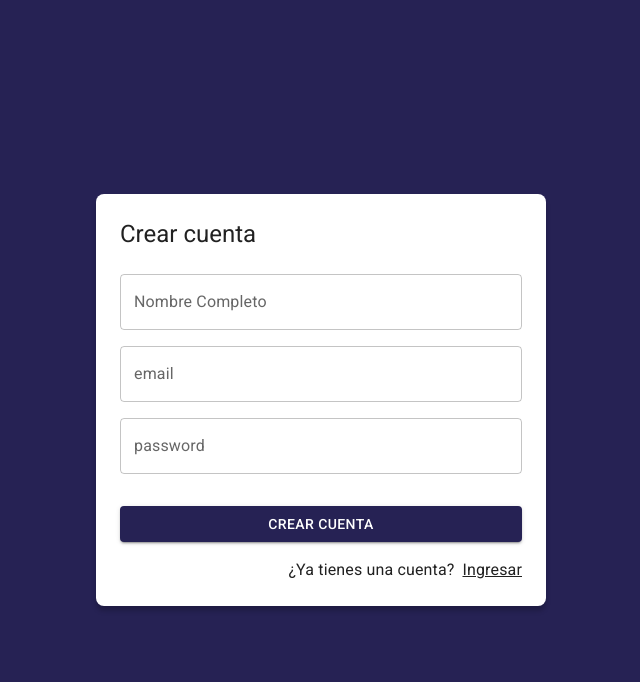
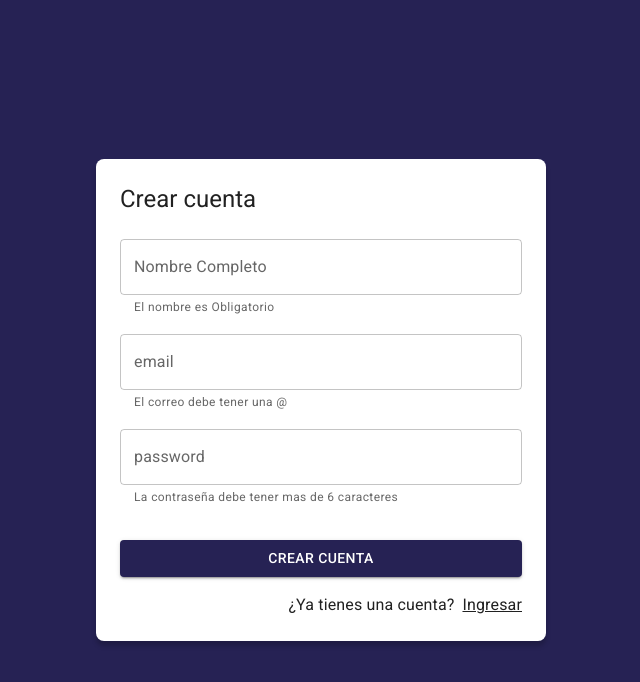
Before and after one commit to RSuarezLastra/JournalApp, a React (Vite) app: page /auth/register in a window 1280 px wide. Shown: the top 682 px of the page, without its empty margins (319-959 px from the left). Built offline with nearby package versions, Linux system fonts and the light colour scheme.

Commit message:
register form validation

```diff
--- a/src/auth/pages/LoginPage.jsx
+++ b/src/auth/pages/LoginPage.jsx
@@ -1,4 +1,5 @@
-import { useDispatch } from "react-redux";
+import { useMemo } from "react";
+import { useDispatch, useSelector } from "react-redux";
 import { Link as RouterLink } from "react-router-dom";
 import { Google } from "@mui/icons-material"
 import { Button, Grid, Link, TextField, Typography } from "@mui/material"
@@ -8,12 +9,15 @@
 
 
 export const LoginPage = () => {
+    const { status } = useSelector(state => state.auth);
 
     const dispatch = useDispatch();
     const { onInputChange, email, password, formState } = useForm({
         email: '',
         password: ''
     });
+
+    const isAuthenticated = useMemo(() => status === 'checking', [status])
 
     const onSubmit = (e) => {
         e.preventDefault();
@@ -59,7 +63,8 @@
                         <Button
                             type="submit"
                             variant="contained"
-                            fullWidth>
+                            fullWidth
+                            disabled={isAuthenticated}>
                             Iniciar sesion
                         </Button>
                     </Grid>
@@ -68,7 +73,8 @@
                         <Button
                             onClick={onGoogleSignIn}
                             variant="contained"
-                            fullWidth>
+                            fullWidth
+                            disabled={isAuthenticated}>
                             <Google />
                             <Typography sx={{ ml: 1 }}>Google</Typography>
                         </Button>
--- a/src/auth/pages/RegisterPage.jsx
+++ b/src/auth/pages/RegisterPage.jsx
@@ -1,19 +1,50 @@
 import { Link as RouterLink } from "react-router-dom"
-import { Google } from "@mui/icons-material"
 import { Button, Grid, Link, TextField, Typography } from "@mui/material"
 import { AuthLayout } from "../layout/AuthLayout"
+import { useForm } from "../../hooks";
+import { useState } from "react";
+
+const formData = {
+    email: '',
+    password: '',
+    displayName: ''
+}
+
+const formValidations = {
+    email: [(value) => value.includes('@'), 'El correo debe tener una @'],
+    password: [(value) => value.length >= 6, 'La contraseña debe tener mas de 6 caracteres'],
+    displayName: [(value) => value.length >= 1, 'El nombre es Obligatorio'],
+}
 
 export const RegisterPage = () => {
+
+    const [isFormSubmitted, setIsFormSubmitted] = useState(false)
+    const { onInputChange, email, password, displayName, formState,
+        emailValid, displayNameValid, passwordValid, isFormValid} = useForm(formData, formValidations);
+
+
+    const onSubmit = (e) => {
+        e.preventDefault();
+
+        setIsFormSubmitted(true);
+        if(!isFormValid) return;
+    }
+
     return (
 
         <AuthLayout title='Crear cuenta'>
-            <form>
+            <form onSubmit={onSubmit}>
                 <Grid container>
                     <Grid item xs={12} sx={{ mt: 2 }} >
                         <TextField
                             label="Nombre Completo"
-                            type="email"
+                            type="displayName"
+                            name="displayName"
+                            value={displayName}
+                            onChange={onInputChange}
                             placeholder="Nombre Completo"
+                            error={!!displayNameValid && isFormSubmitted}
+                            helperText={displayNameValid }
                             fullWidth
                         />
                     </Grid>
@@ -21,7 +52,12 @@
                         <TextField
                             label="email"
                             type="email"
+                            name="email"
+                            value={email}
+                            onChange={onInputChange}
                             placeholder="raul.s@gmail.com"
+                            error={!!emailValid && isFormSubmitted}
+                            helperText={emailValid}
                             fullWidth
                         />
                     </Grid>
@@ -30,6 +66,11 @@
                         <TextField
                             label="password"
                             type="password"
+                            name="password"
+                            value={password}
+                            onChange={onInputChange}
+                            error={!!passwordValid && isFormSubmitted}
+                            helperText={passwordValid}
                             fullWidth
                         />
                     </Grid>
@@ -38,6 +79,7 @@
                 <Grid container spacing={2} sx={{ my: 2 }}>
                     <Grid item xs={12} >
                         <Button
+                            type="submit"
                             variant="contained"
                             fullWidth>
                             Crear cuenta
--- a/src/firebase/providers.js
+++ b/src/firebase/providers.js
@@ -1,4 +1,4 @@
-import { GoogleAuthProvider, signInWithPopup } from "firebase/auth";
+import { GoogleAuthProvider, signInWithPopup, createUserWithEmailAndPassword } from "firebase/auth";
 import { FirebaseAuth } from "./config";
 
 const googleProvider = new GoogleAuthProvider();
@@ -30,4 +30,18 @@
             errorMessage
         }
     }
+
 }
+
+export const registerUserWithEmailPassword = async ({ email, password, displayName }) => {
+
+    try {
+
+        const resp = await createUserWithEmailAndPassword(FirebaseAuth, email, password);
+        const { uid, photoURL} = resp.user;
+        console.log(resp);
+
+    } catch (error) {
+        return { ok: false, errorMessage: error.message }
+    }
+}
--- a/src/hooks/useForm.js
+++ b/src/hooks/useForm.js
@@ -1,8 +1,22 @@
-import { useState } from 'react';
+import { useState, useEffect, useMemo } from 'react';
 
-export const useForm = (initialForm = {}) => {
+export const useForm = (initialForm = {}, formValidations = {}) => {
 
     const [formState, setFormState] = useState(initialForm);
+    const [formValidation, setFormValidation] = useState({});
+
+    useEffect(() => {
+        createValidators();
+    }, [formState]);
+
+    const isFormValid = useMemo(() => {
+
+        for (const formValue of Object.keys(formValidation)) {
+            if (formValidation[formValue] !== null) return false;
+        }
+
+        return true;
+    }, [formValidation]);
 
     const onInputChange = ({ target }) => {
         const { name, value } = target;
@@ -16,10 +30,27 @@
         setFormState(initialForm);
     }
 
+    const createValidators = () => {
+
+        const formChekedValues = {};
+
+        for (const formField of Object.keys(formValidations)) {
+            const [fn, errorMessage] = formValidations[formField];
+
+            formChekedValues[`${formField}Valid`] = fn(formState[formField])
+                ? null
+                : errorMessage;
+        }
+
+        setFormValidation(formChekedValues);
+    }
+
     return {
         ...formState,
         formState,
         onInputChange,
         onResetForm,
+        ...formValidation,
+        isFormValid
     }
 }
--- a/src/store/auth/authSlice.js
+++ b/src/store/auth/authSlice.js
@@ -12,11 +12,21 @@
         errorMessage: null,
     },
     reducers: {
-        login: (state, action) => {
-
+        login: (state, {payload}) => {
+            state.status= 'authenticated',
+            state.uid= payload.uid;
+            state.email= payload.email;
+            state.displayName= payload.displayName;
+            state.photoURL= payload.photoURL;
+            state.errorMessage= null ;
         },
-        logout: (state, action) => {
-
+        logout: (state, {payload}) => {
+            state.status= 'not-authenticated',
+            state.uid= null;
+            state.email= null;
+            state.displayName= null;
+            state.photoURL= null;
+            state.errorMessage= payload.errorMessage ;
         },
         checkingCredentials: (state) => {
             state.status = 'checking';
--- a/src/store/auth/thunks.js
+++ b/src/store/auth/thunks.js
@@ -1,5 +1,5 @@
 import { singInWithGoogle } from "../../firebase/providers";
-import { checkingCredentials } from "./"
+import { checkingCredentials, logout, login } from "./"
 
 export const checkingAuthentication = (email, password) => {
     return async (dispatch) => {
@@ -10,6 +10,8 @@
     return async (dispatch) => {
         dispatch(checkingCredentials());
         const result = await singInWithGoogle();
-        console.log(result);
+        if (!result.ok) return dispatch(logout(result.errorMessage))
+
+        dispatch( login( result) )
     }
 }
```
